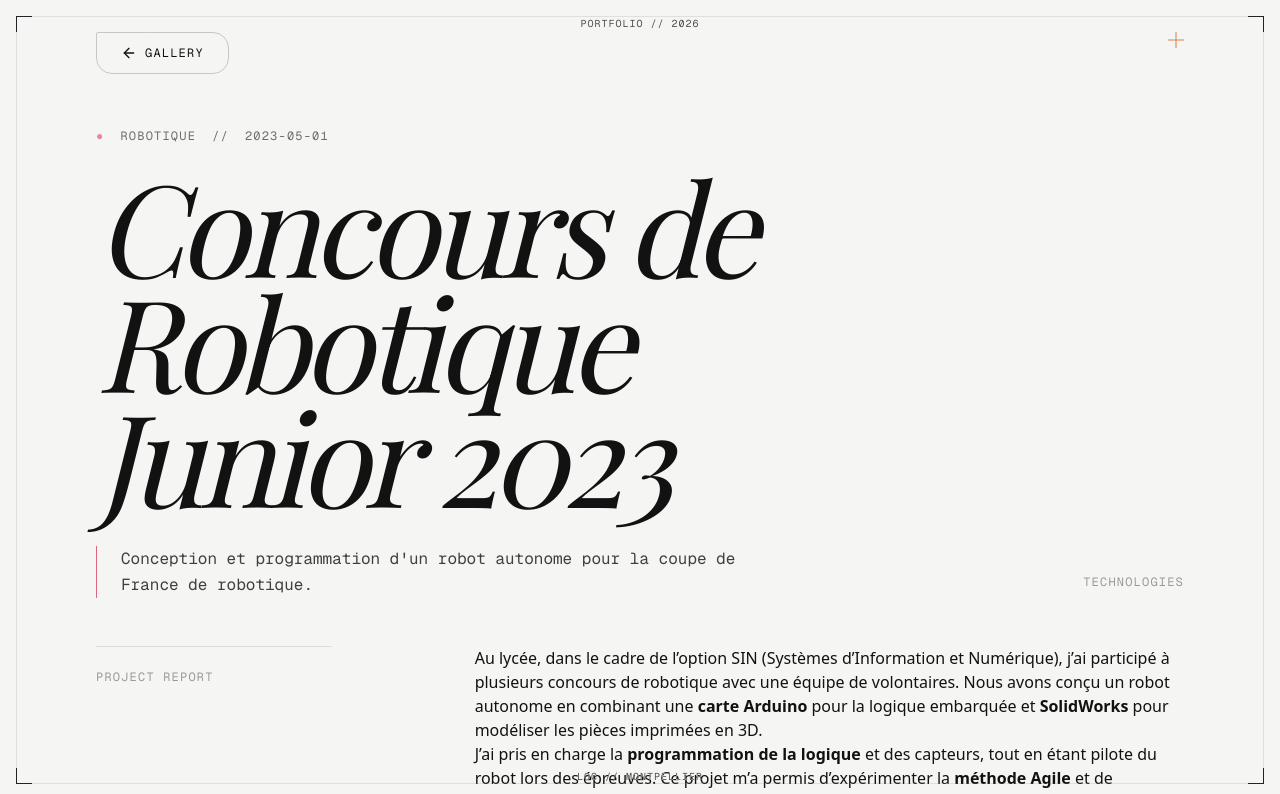
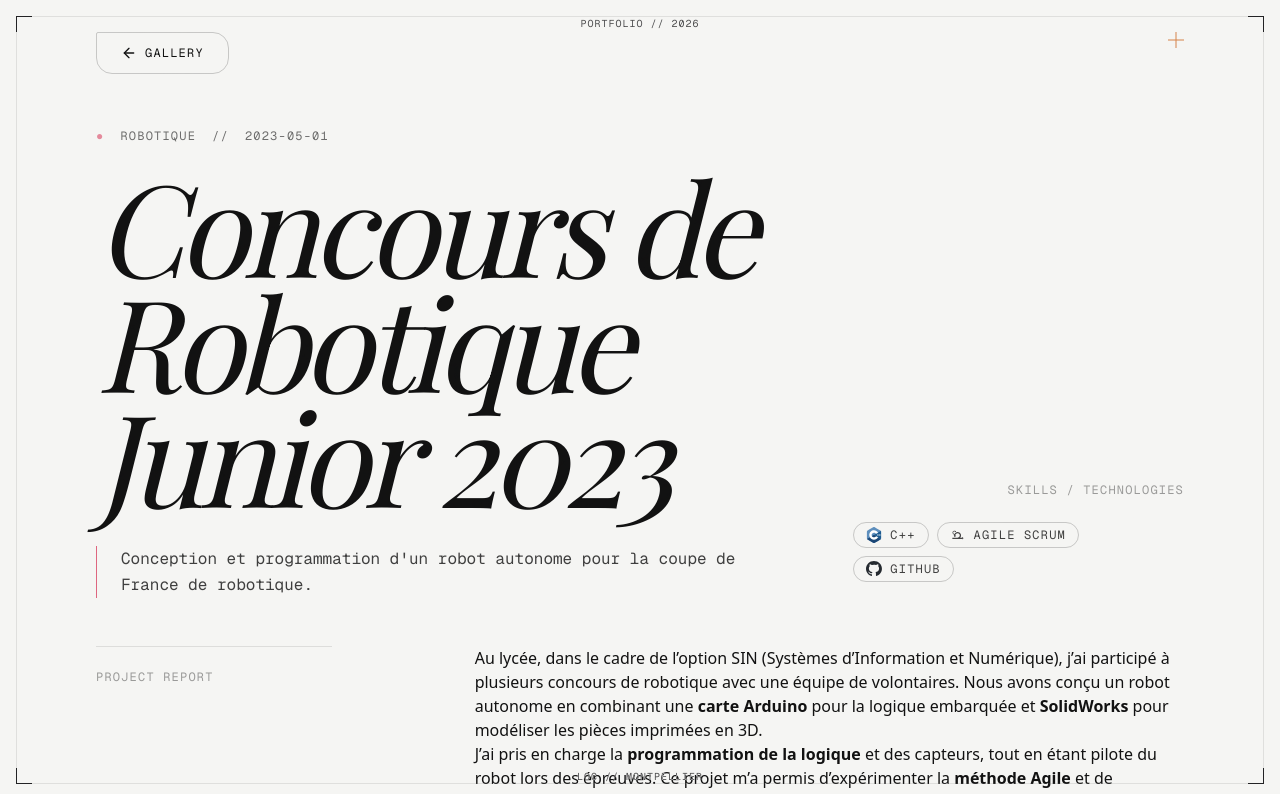
Before and after one commit to theodoredeboisseson/theodoredeboisseson.github.io, a Next.js app: page /projects/concours-robotique in a window 1280 px wide. Shown: the top 794 px of the page. Built offline with nearby package versions, Linux system fonts and the light colour scheme; a web font is replaced by a local one.

Commit message:
feat(projects): Updates techbadge component, only used at the top of project pages and autolinks the "usedSkills" tag

```diff
--- a/app/components/mdx/TechBadge.tsx
+++ b/app/components/mdx/TechBadge.tsx
@@ -1,24 +1,49 @@
 'use client';
 import { Cpu } from 'lucide-react';
+import * as Icons from 'lucide-react';
+
+interface Badge {
+    label: string;
+    icon?: string;
+}
 
 interface TechBadgeProps {
-    skills: string[];
+    skills?: string[]; // Legacy support for MDX
+    badges?: Badge[];  // New rich support
 }
 
-export default function TechBadge({ skills }: TechBadgeProps) {
-    if (!skills || skills.length === 0) return null;
+export default function TechBadge({ skills, badges }: TechBadgeProps) {
+    // Merge or select source
+    const items: Badge[] = badges || (skills?.map(s => ({ label: s })) || []);
+
+    if (!items || items.length === 0) return null;
 
     return (
-        <div className="flex flex-wrap gap-3 my-8">
-            {skills.map((skill) => (
+        <div className="flex flex-wrap gap-2 my-4">
+            {items.map((item) => (
                 <div
-                    key={skill}
+                    key={item.label}
                     className="flex items-center gap-2 px-3 py-1 bg-transparent border-[0.5px] border-foreground/20 rounded-full text-foreground/80 font-mono text-xs uppercase tracking-widest hover:border-primary hover:text-primary transition-colors cursor-default"
                 >
-                    <Cpu size={12} className="text-primary" />
-                    <span>{skill}</span>
+                    <span className="w-4 h-4 flex items-center justify-center">
+                        {item.icon ? getIcon(item.icon) : <Cpu size={12} className="text-primary/50" />}
+                    </span>
+                    <span>{item.label}</span>
                 </div>
             ))}
         </div>
     );
 }
+
+// Helper to get icon
+const getIcon = (name: string) => {
+    if (name.startsWith('/') || name.includes('.') || name.includes('/')) {
+        const src = name.startsWith('/') ? name : `/icones/${name}`;
+        return <img src={src} alt="" className="w-full h-full object-contain" />;
+    }
+    // @ts-expect-error - Dynamic icon lookup
+    const Icon = Icons[name];
+    if (Icon) return <Icon size={14} strokeWidth={1.5} />;
+
+    return <Cpu size={14} strokeWidth={1.5} />;
+};
--- a/app/projects/[slug]/page.tsx
+++ b/app/projects/[slug]/page.tsx
@@ -2,6 +2,7 @@ import { notFound } from 'next/navigation';
 import Link from 'next/link';
 import { MDXRemote } from 'next-mdx-remote/rsc';
 import { getProjectSlugs, getProjectBySlug } from '../../../lib/mdx';
+import skillsData from '../../../data/skills.json';
 import TechnicalCrosshair from '../../components/TechnicalCrosshair';
 import ReturnButton from '../../components/ReturnButton';
 import { ArrowUpRight, Eye } from 'lucide-react';
@@ -40,6 +41,15 @@ export default async function ProjectDetail({ params }: { params: Promise<{ slug
         notFound();
     }
 
+    // Map used skills to full skill objects
+    const usedSkillsData = project.usedSkills?.map(id => skillsData.find(s => s.id === id)).filter(Boolean) || [];
+
+    // Create unified badges list
+    const projectBadges = [
+        ...usedSkillsData.map(s => ({ label: s!.name, icon: s!.icon })),
+        ...project.tags.map(tag => ({ label: tag }))
+    ];
+
     return (
         <main className="min-h-screen bg-background text-foreground selection:bg-primary/20">
             {/* Header / Hero Section */}
@@ -72,13 +82,9 @@ export default async function ProjectDetail({ params }: { params: Promise<{ slug
                     <div className="lg:col-span-4 flex flex-col items-start lg:items-end justify-end space-y-8 font-mono text-xs uppercase tracking-widest">
                         {/* Stack */}
                         <div className="flex flex-col items-start lg:items-end gap-2">
-                            <span className="opacity-40">Technologies</span>
+                            <span className="opacity-40">Skills / Technologies</span>
                             <div className="flex flex-wrap gap-2 justify-start lg:justify-end">
-                                {project.tags.map(tag => (
-                                    <span key={tag} className="px-2 py-1 border-[0.5px] border-foreground/20 rounded-full">
-                                        {tag}
-                                    </span>
-                                ))}
+                                <TechBadge badges={projectBadges} />
                             </div>
                         </div>
 
--- a/content/projects/portfolio-hybride.mdx
+++ b/content/projects/portfolio-hybride.mdx
@@ -2,7 +2,7 @@
 title: "Portfolio Hybride"
 date: "2026-01"
 category: "Tech"
-tags: ["Next.js", "Framer Motion", "TailwindCSS"]
+tags: ["Framer Motion", "TailwindCSS"]
 ac_list: ["AC1 - Concevoir", "AC2 - Developper"]
 links:
   github: "https://github.com/theodoredeboisseson/theodoredeboisseson.github.io"
@@ -34,7 +34,3 @@ The project leverages the latest Next.js features (App Router) to ensure optimal
   "AC1 - Concevoir et développer une solution informatique",
   "AC2 - Optimiser des applications informatiques"
 ]} />
-
-## Demo
-
-<VideoPlayer url="/videos/robot.mp4" />
```
